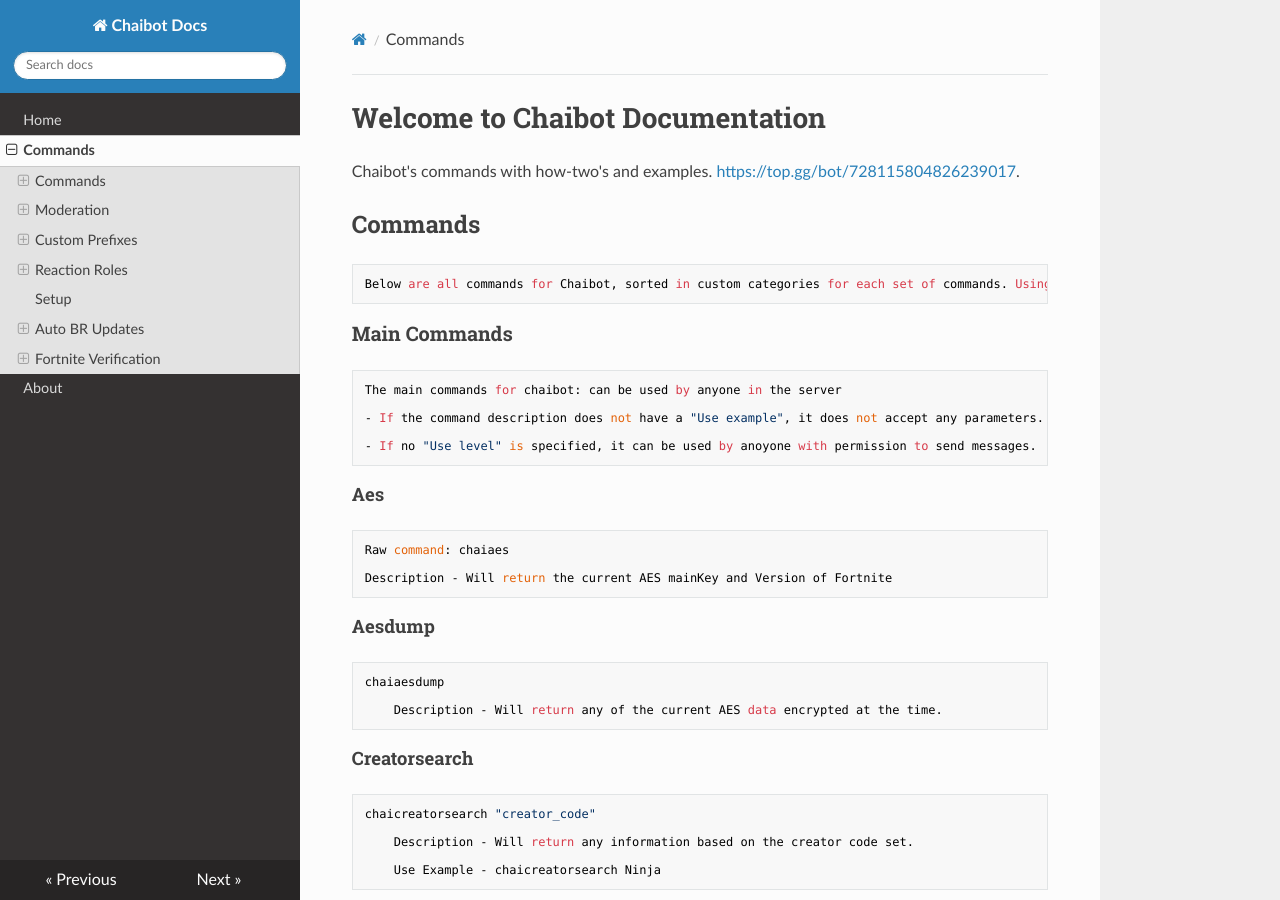
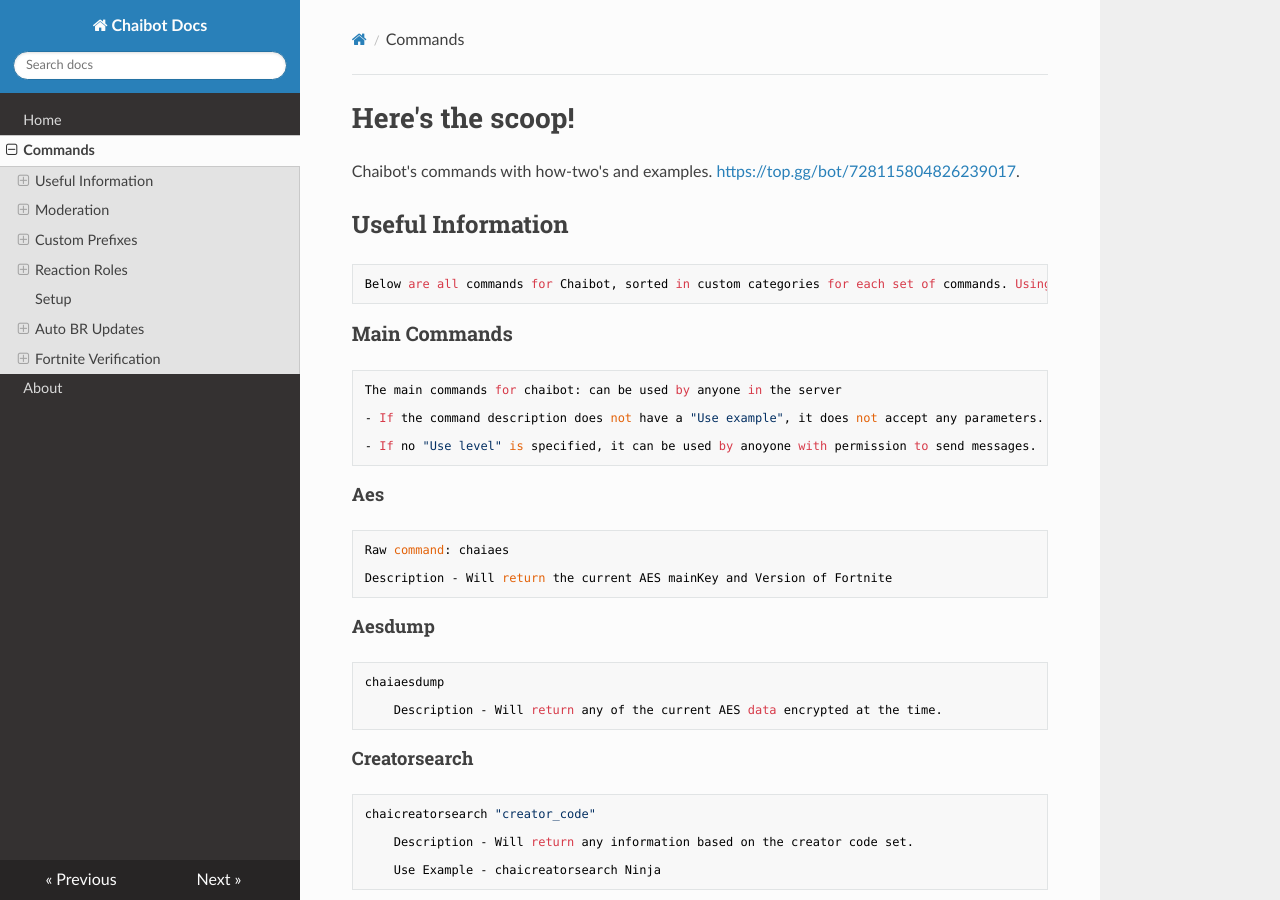
Before and after one commit to NextChai/ChaibotDocumentation, an MkDocs documentation site: the page built from docs/home.md, in a window 1280 px wide and 900 px high. Built offline with MkDocs 1.6.1, drawn with Linux system fonts in a browser that asks for light colours; nearby versions of some CDN libraries.

Commit message:
Update home.md

```diff
--- a/docs/home.md
+++ b/docs/home.md
@@ -1,8 +1,8 @@
-# Welcome to Chaibot Documentation
+# Here's the scoop!
 
 Chaibot's commands with how-two's and examples. [https://top.gg/bot/728115804826239017](https://top.gg/bot/728115804826239017).
 
-## Commands
+## Useful Information
     Below are all commands for Chaibot, sorted in custom categories for each set of commands. Using the navigation on the left is a big help, I recommend making use of it.
 
 ### Main Commands
```
